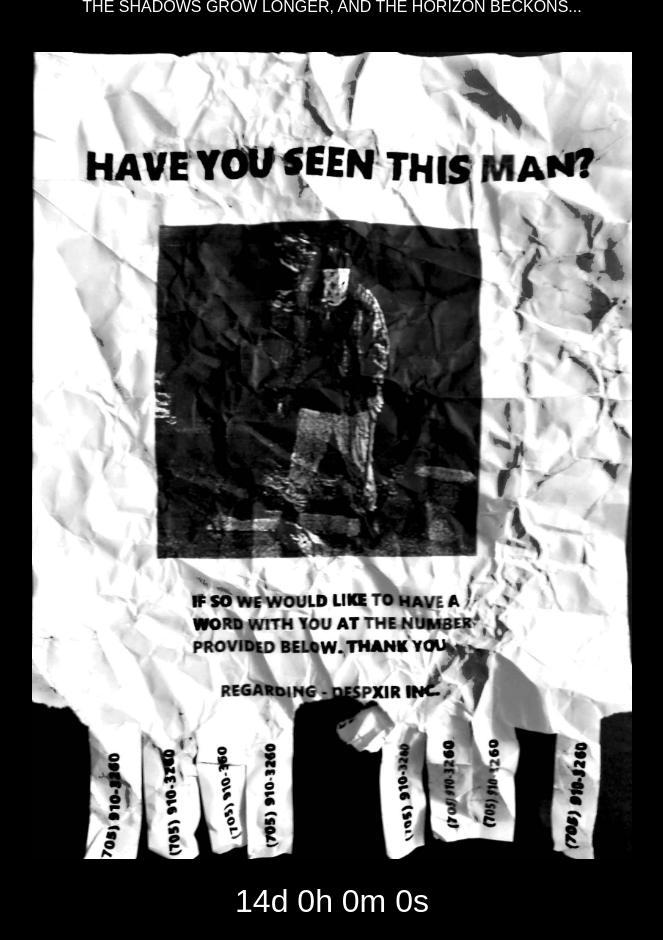
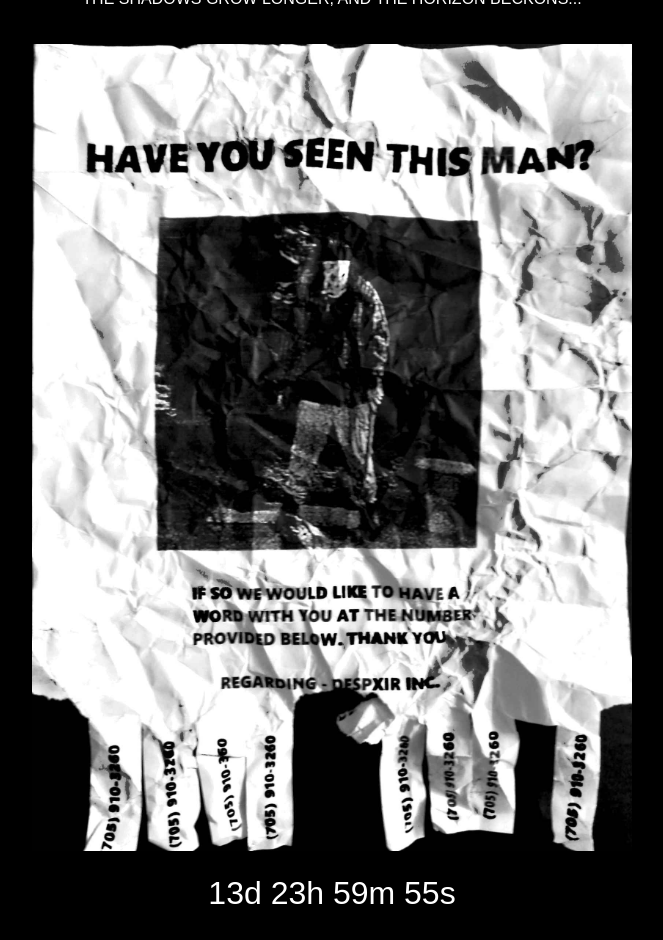
Before and after one commit to VXMPYRS666/WEBSITE-ONE-SKIN, a plain HTML site: page index.html in a window 1280 px wide. Shown: the whole page, without its empty margins (308-971 px from the left). Drawn offline with Linux system fonts and the light colour scheme.

Commit message:
HXLLBORN SIGHTING #6

```diff
--- a/index.html
+++ b/index.html
@@ -14,6 +14,8 @@
             color: #fff;
             text-align: center;
             font-family: Arial, sans-serif;
+            margin: 0;
+            padding: 0;
         }
         .content {
             max-width: 600px;
@@ -35,13 +37,16 @@
         <p>THANK YOU FOR YOUR COOPERATION. - DESPXIR INC. &#8482;</p>
         <p>THE SHADOWS GROW LONGER, AND THE HORIZON BECKONS...</p>
         <img src="HXLLBORN.jpg" alt="HXLLBORN">
-        <div class="countdown" id="countdown"></div>
+        <div class="countdown" id="countdown">Loading countdown...</div>
     </div>
 
     <script>
         function updateCountdown() {
             const countdownElement = document.getElementById('countdown');
-            const endDate = new Date(Date.now() + 14 * 24 * 60 * 60 * 1000); // 2 weeks from now
+            const endDate = new Date();
+            endDate.setDate(endDate.getDate() + 14); // 2 weeks from now
+
+            function update() {
                 const now = new Date();
                 const timeRemaining = endDate - now;
 
@@ -53,10 +58,13 @@
                 countdownElement.innerHTML = `${days}d ${hours}h ${minutes}m ${seconds}s`;
 
                 if (timeRemaining > 0) {
-                setTimeout(updateCountdown, 1000);
+                    setTimeout(update, 1000);
                 } else {
                     countdownElement.innerHTML = "Time's up!";
                 }
+            }
+
+            update();
         }
 
         updateCountdown();
```
Lines whose indentation alone changed are shown as unchanged.
